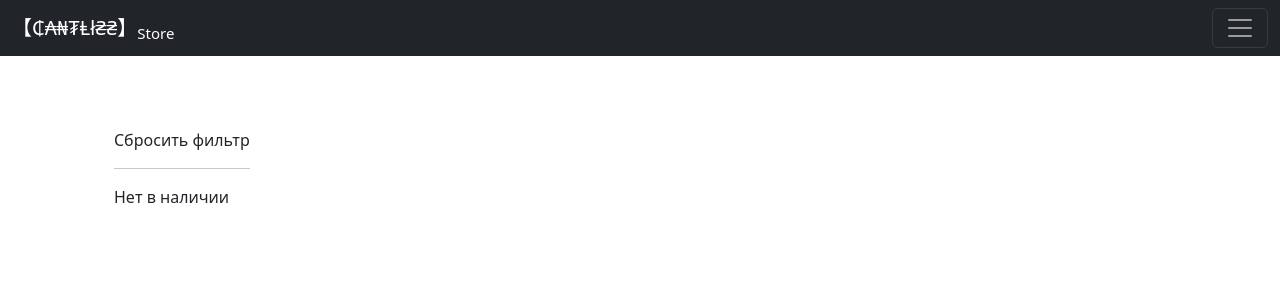
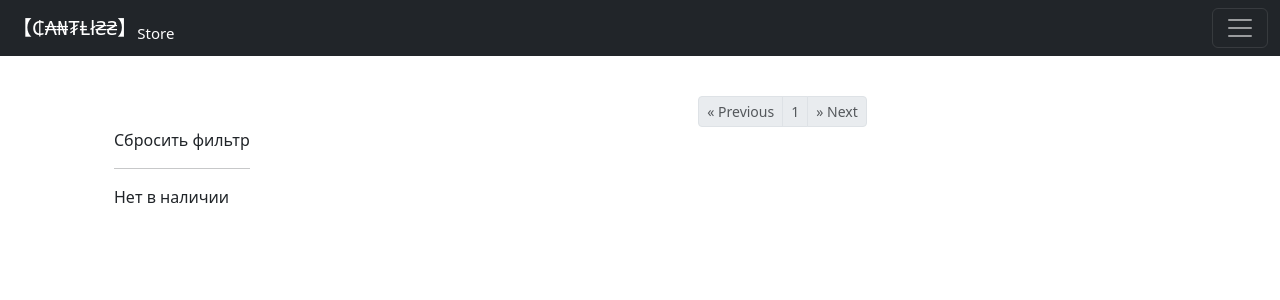
Before and after one commit to Friztutu/Cantliss, a Django app: page /catalog/1/ in a window 1280 px wide. Shown: the top 300 px of the page. Run offline with Django 3.2, Linux system fonts and the light colour scheme; data that the repository does not hold is empty; parts of the project's set-up code (start-up, migrations or seed data) failed here and were passed over.

Commit message:
(ADD) Pagination and title in templates

```diff
--- a/orders/templates/orders/order.html
+++ b/orders/templates/orders/order.html
@@ -4,7 +4,7 @@
 
 
 {% block title %}
-    <title>Store - Заказ №12345</title>
+    <title>Детали заказа</title>
 {% endblock %}
 
 {% block css %}
--- a/orders/templates/orders/success.html
+++ b/orders/templates/orders/success.html
@@ -2,7 +2,7 @@
 {% load static %}
 
 {% block title %}
-    <title>Store - Спасибо за заказ!</title>
+    <title>Cantliss - Спасибо за заказ!</title>
 {% endblock %}
 
 {% block content %}
--- a/products/templates/products/card.html
+++ b/products/templates/products/card.html
@@ -49,6 +49,11 @@
                 </div>
             {% else %}
               <p class="product-description-title">Товара нет в наличии, но он точно появится позже)</p>
+              {% if not is_favorite %}
+                <a href="{% url 'products:add_favorite' product.id %}" class="btn btn-info btn-sm mt-5 product-description">В избранное</a>
+              {% else %}
+                <p class="product-description mt-5">Товар уже в избранном :)</p>
+              {% endif %}
             {% endif %}
           </div>
         </div>
--- a/products/templates/products/catalog.html
+++ b/products/templates/products/catalog.html
@@ -6,6 +6,11 @@
 
 {% block css %}
     <link rel="stylesheet" href='{% static "css/index11.css" %}'>
+    <link href="{% static 'css/card.css' %}" rel="stylesheet">
+{% endblock %}
+
+{% block title %}
+  <title>{{ title }}</title>
 {% endblock %}
 
 {% block content %}
@@ -41,6 +46,45 @@
                 </a>
               </div>
             {% endfor %}
+              <div class="col-12 mt-5 mb-5">
+                <nav aria-label="Page navigation example">
+                  <ul class="pagination pagination-sm justify-content-center">
+                    <li class="page-item">
+                      {% if page_obj.has_previous %}
+                        <a class="page-link" href="?page={{ page_obj.previous_page_number }}" aria-label="Previous">
+                          <span aria-hidden="true">&laquo;</span>
+                          <span class="sr-only">Previous</span>
+                        </a>
+                      {% else %}
+                        <a class="page-link disabled" href="#" aria-label="Previous">
+                          <span aria-hidden="true">&laquo;</span>
+                          <span class="sr-only">Previous</span>
+                        </a>
+                      {% endif %}
+                    </li>
+                    {% for page in paginator.page_range %}
+                      {% if page_obj.number == page %}
+                        <li class="page-item product-description disabled"><a class="page-link" href="?page={{ page }}">{{ page }}</a></li>
+                      {% else %}
+                        <li class="page-item product-description"><a class="page-link" href="?page={{ page }}">{{ page }}</a></li>
+                      {% endif %}
+                    {% endfor %}
+                    <li class="page-item">
+                      {% if page_obj.has_next %}
+                        <a class="page-link" href="?page={{ page_obj.next_page_number }}" aria-label="Previous">
+                          <span aria-hidden="true">&raquo;</span>
+                          <span class="sr-only">Next</span>
+                        </a>
+                      {% else %}
+                        <a class="page-link disabled" href="#" aria-label="Previous">
+                          <span aria-hidden="true">&raquo;</span>
+                          <span class="sr-only">Next</span>
+                        </a>
+                      {% endif %}
+                    </li>
+                  </ul>
+                </nav>
+              </div>
           </div>
         </div>
       </div>
--- a/products/templates/products/index.html
+++ b/products/templates/products/index.html
@@ -20,9 +20,6 @@
                 <a class="nav-link mt-3 gender-link" aria-current="page" href="{% url 'products:catalog' gender.slug %}">{{ gender.name }}</a>
               </li>
             {% endfor %}
-            <li class="nav-item">
-              <a class="nav-link mt-3 gender-link" aria-current="page" href="#">Магазины</a>
-            </li>
           </ul>
         </div>
         <div class="col-9 col-md-9 col-lg-10">
--- a/users/views.py
+++ b/users/views.py
@@ -53,7 +53,7 @@ class UserLoginView(TitleMixin, LoginView):
 
 class EmailVerificationView(TitleMixin, TemplateView):
     template_name = 'users/email_verification.html'
-    title = 'Store - Подтверждение электронной почты'
+    title = 'Подтверждение электронной почты'
 
     def get(self, request, *args, **kwargs):
         code = kwargs.get('code')
```
Also changed, not shown: users/templates/users/profile.html (+9 -3 lines).
